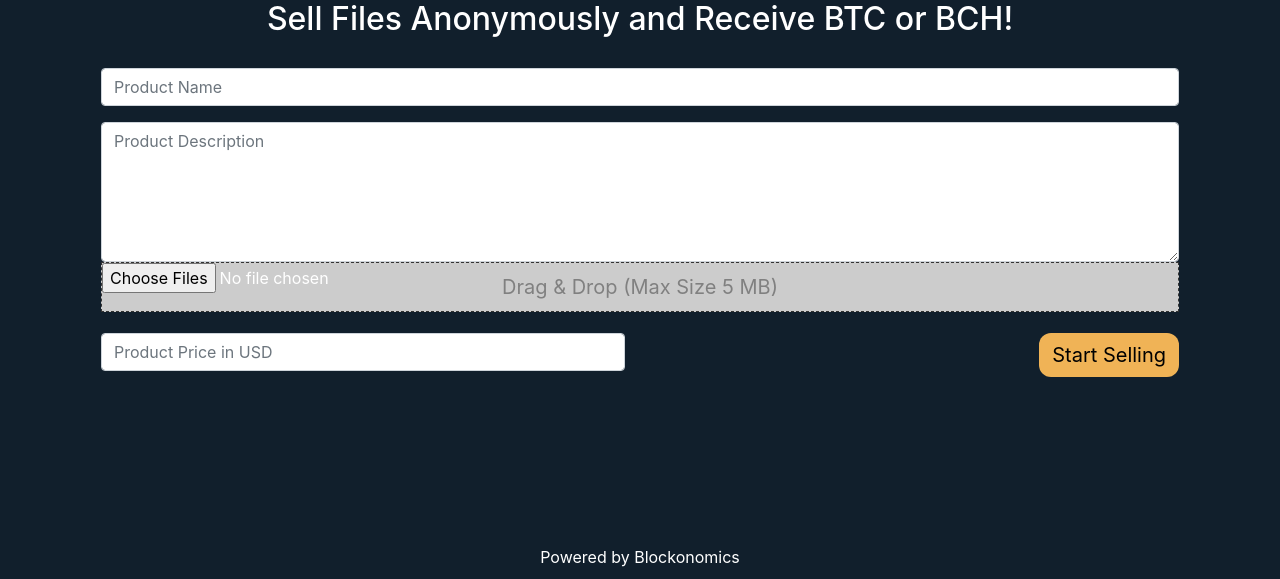
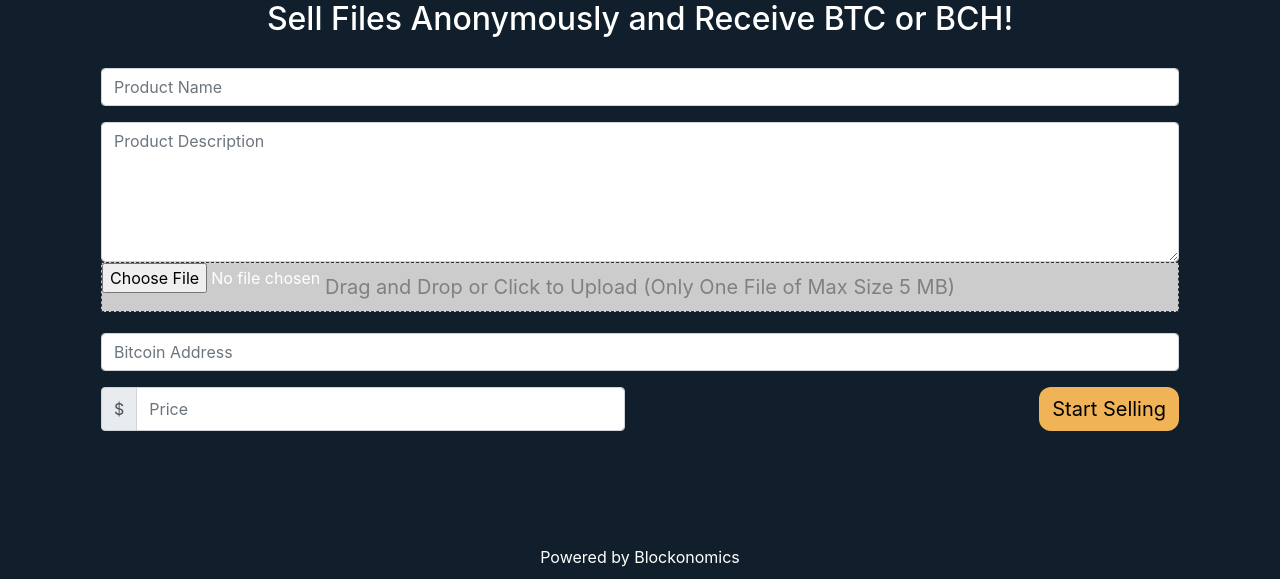
Before and after one commit to AJ-54/SatoshiBox, a Django app: page / in a window 1280 px wide. Shown: the part 221-800 px from the top of the page. Run offline with Django 3.2, Linux system fonts and the light colour scheme; some libraries are stand-ins or nearby versions.

Commit message:
landing page UI updates

```diff
--- a/core/static/css/index.css
+++ b/core/static/css/index.css
@@ -26,7 +26,7 @@ textarea{
 }
 
 .file::after {
-    content: 'Drag & Drop (Max Size 5 MB)';
+    content: 'Drag and Drop or Click to Upload (Only One File of Max Size 5 MB)';
     position: absolute;
     color: #808080;
     font-size: 20px;
--- a/core/templates/index.html
+++ b/core/templates/index.html
@@ -14,15 +14,24 @@
         <textarea class='form-control' style="background-color: white;" name="product_description" required
             placeholder="Product Description"></textarea>
         <div id='file-upload'>
-            <input class="file" type="file" name="files" id="file" multiple required>
+            <input class="file" type="file" name="files" id="file" required>
             <span id="value"></span>
             <p id="size"></p>
         </div>
     </div>
 
+    <div class="input-group px-3 pb-3">
+        <input class="form-control" aria-label="Product Name" name="product_name" placeholder="Bitcoin Address" required>
+    </div>
+
     <div class='row px-3'>
-        <div class='col-6'>
-            <input class='form-control' style="background-color: white;" placeholder="Product Price in USD"
+        <div class='col-6 input-group'>
+            <div class="input-group-prepend">
+                <span class="input-group-text">
+                    $
+                </span>
+            </div>
+            <input class='form-control' style="background-color: white;" placeholder="Price"
                 name="price" required>
         </div>
         <div class='col-6'>
```
